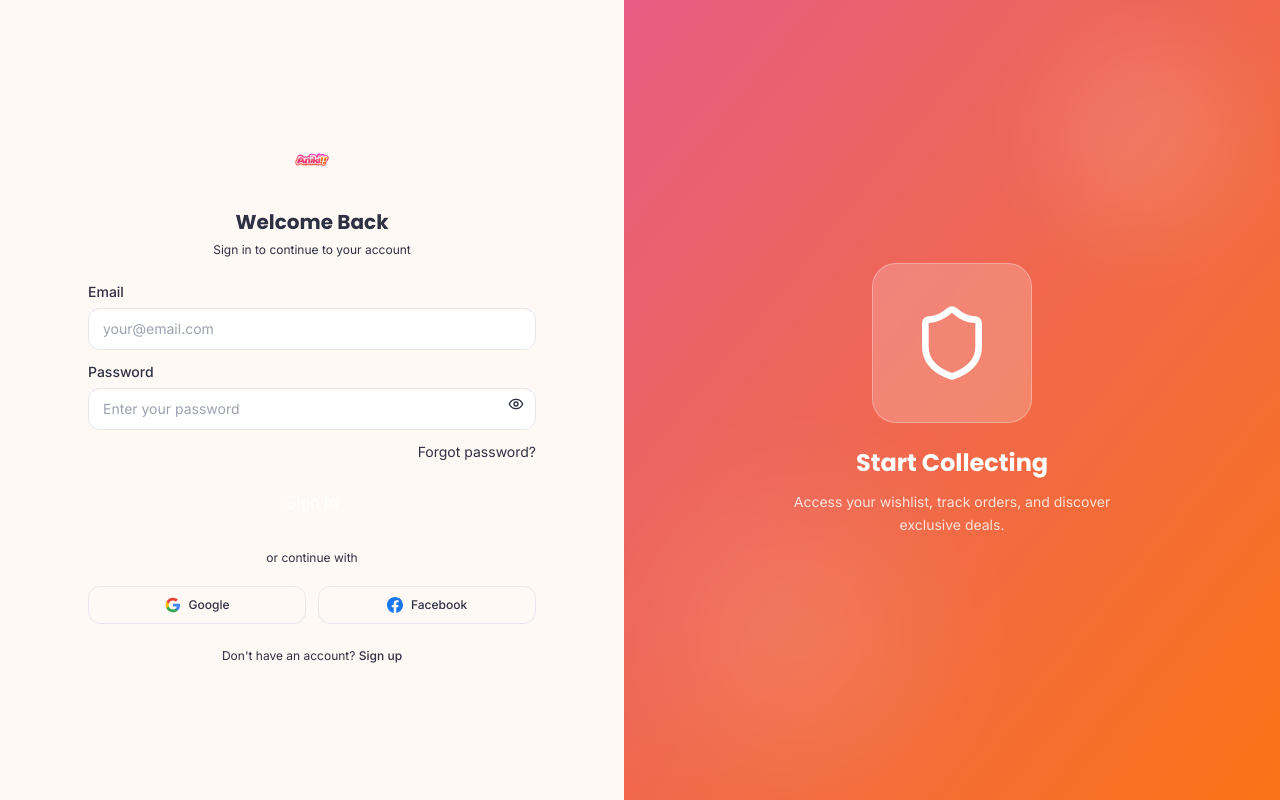
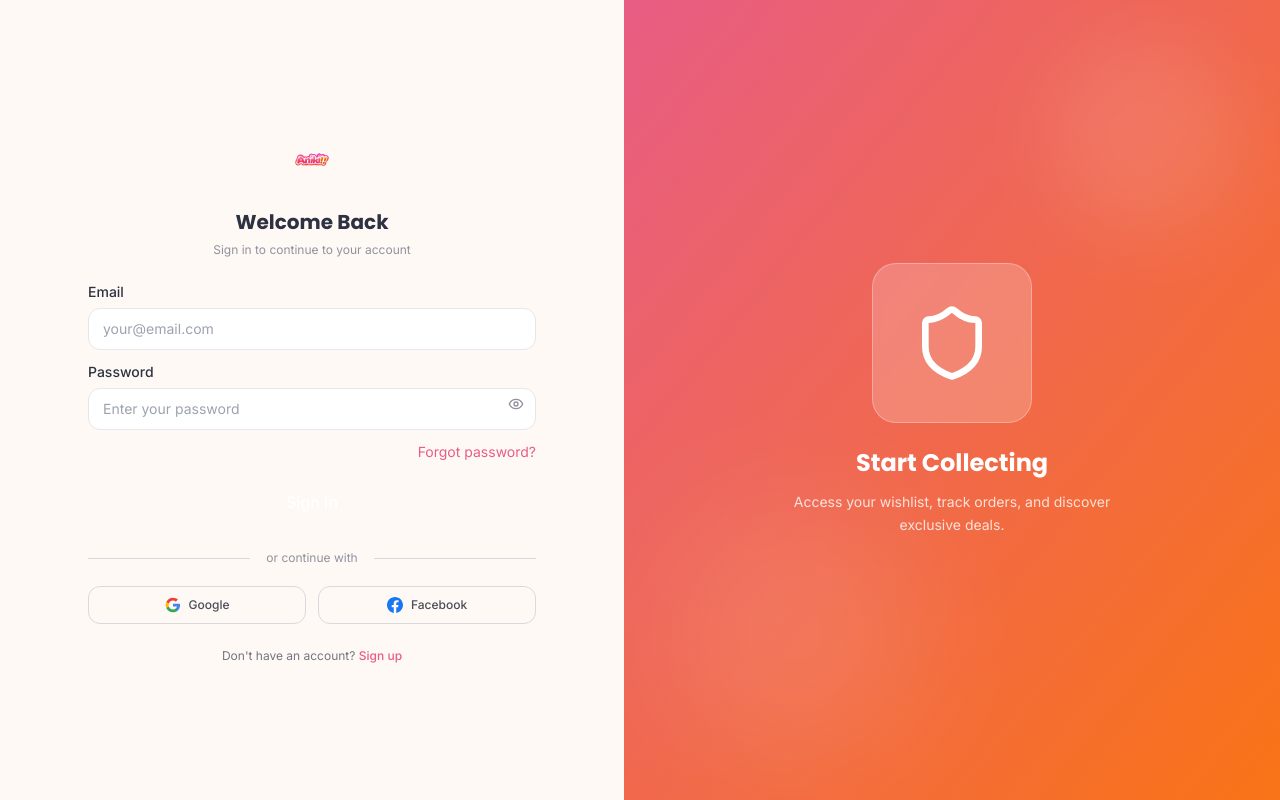
Before and after one commit to LeeDev428/aniki, a Next.js app in the folder frontend/: page /auth/login in a window 1280 px wide. Built offline with nearby package versions, Linux system fonts and the light colour scheme.

Commit message:
Update page.tsx

```diff
--- a/frontend/src/app/auth/login/page.tsx
+++ b/frontend/src/app/auth/login/page.tsx
@@ -49,8 +49,8 @@ export default function LoginPage() {
 
           {/* Header */}
           <div className="text-center mb-6">
-            <h1 className="text-xl font-bold text-dark-800 mb-1.5">Welcome Back</h1>
-            <p className="text-xs text-dark-400">
+            <h1 className="text-xl font-bold text-charcoal mb-1.5">Welcome Back</h1>
+            <p className="text-xs text-charcoal-400">
               Sign in to continue to your account
             </p>
           </div>
@@ -78,7 +78,7 @@ export default function LoginPage() {
               <button
                 type="button"
                 onClick={() => setShowPassword(!showPassword)}
-                className="absolute right-3 top-[34px] text-dark-400 hover:text-dark-600"
+                className="absolute right-3 top-[34px] text-charcoal-400 hover:text-charcoal-600"
               >
                 {showPassword ? <EyeOff className="w-4 h-4" /> : <Eye className="w-4 h-4" />}
               </button>
@@ -89,7 +89,7 @@ export default function LoginPage() {
                 {/* <input type="checkbox" className="rounded border-neutral-300 text-honey-500 focus:ring-honey-500" /> */}
                 {/* <span className="text-neutral-600">Remember me</span> */}
               </label>
-              <Link href="/auth/forgot-password" className="text-primary-500 hover:text-primary-600">
+              <Link href="/auth/forgot-password" className="text-pink-500 hover:text-pink-600">
                 Forgot password?
               </Link>
             </div>
@@ -107,34 +107,34 @@ export default function LoginPage() {
 
           {/* Divider */}
           <div className="flex items-center gap-4 my-5">
-            <div className="flex-1 h-px bg-dark-200" />
-            <span className="text-xs text-dark-400">or continue with</span>
-            <div className="flex-1 h-px bg-dark-200" />
+            <div className="flex-1 h-px bg-charcoal-200" />
+            <span className="text-xs text-charcoal-400">or continue with</span>
+            <div className="flex-1 h-px bg-charcoal-200" />
           </div>
 
           {/* Social Login */}
           <div className="grid grid-cols-2 gap-3">
-            <button className="flex items-center justify-center gap-2 px-4 py-2.5 border border-dark-200 rounded-xl hover:bg-primary-50 transition-colors">
+            <button className="flex items-center justify-center gap-2 px-4 py-2.5 border border-charcoal-200 rounded-xl hover:bg-soft-pink transition-colors">
               <svg className="w-4 h-4" viewBox="0 0 24 24" fill="#4285F4">
                 <path d="M22.56 12.25c0-.78-.07-1.53-.2-2.25H12v4.26h5.92c-.26 1.37-1.04 2.53-2.21 3.31v2.77h3.57c2.08-1.92 3.28-4.74 3.28-8.09z"/>
                 <path d="M12 23c2.97 0 5.46-.98 7.28-2.66l-3.57-2.77c-.98.66-2.23 1.06-3.71 1.06-2.86 0-5.29-1.93-6.16-4.53H2.18v2.84C3.99 20.53 7.7 23 12 23z" fill="#34A853"/>
                 <path d="M5.84 14.09c-.22-.66-.35-1.36-.35-2.09s.13-1.43.35-2.09V7.07H2.18C1.43 8.55 1 10.22 1 12s.43 3.45 1.18 4.93l2.85-2.22.81-.62z" fill="#FBBC05"/>
                 <path d="M12 5.38c1.62 0 3.06.56 4.21 1.64l3.15-3.15C17.45 2.09 14.97 1 12 1 7.7 1 3.99 3.47 2.18 7.07l3.66 2.84c.87-2.6 3.3-4.53 6.16-4.53z" fill="#EA4335"/>
               </svg>
-              <span className="text-xs font-medium text-dark-700">Google</span>
+              <span className="text-xs font-medium text-charcoal-700">Google</span>
             </button>
-            <button className="flex items-center justify-center gap-2 px-4 py-2.5 border border-dark-200 rounded-xl hover:bg-primary-50 transition-colors">
+            <button className="flex items-center justify-center gap-2 px-4 py-2.5 border border-charcoal-200 rounded-xl hover:bg-soft-pink transition-colors">
               <svg className="w-4 h-4" viewBox="0 0 24 24" fill="#1877F2">
                 <path d="M24 12.073c0-6.627-5.373-12-12-12s-12 5.373-12 12c0 5.99 4.388 10.954 10.125 11.854v-8.385H7.078v-3.47h3.047V9.43c0-3.007 1.792-4.669 4.533-4.669 1.312 0 2.686.235 2.686.235v2.953H15.83c-1.491 0-1.956.925-1.956 1.874v2.25h3.328l-.532 3.47h-2.796v8.385C19.612 23.027 24 18.062 24 12.073z"/>
               </svg>
-              <span className="text-xs font-medium text-dark-700">Facebook</span>
+              <span className="text-xs font-medium text-charcoal-700">Facebook</span>
             </button>
           </div>
 
           {/* Sign Up Link */}
-          <p className="text-center text-xs text-dark-500 mt-6">
+          <p className="text-center text-xs text-charcoal-500 mt-6">
             Don&apos;t have an account?{' '}
-            <Link href="/auth/register" className="text-primary-500 hover:text-primary-600 font-medium">
+            <Link href="/auth/register" className="text-pink-500 hover:text-pink-600 font-medium">
               Sign up
             </Link>
           </p>
```
